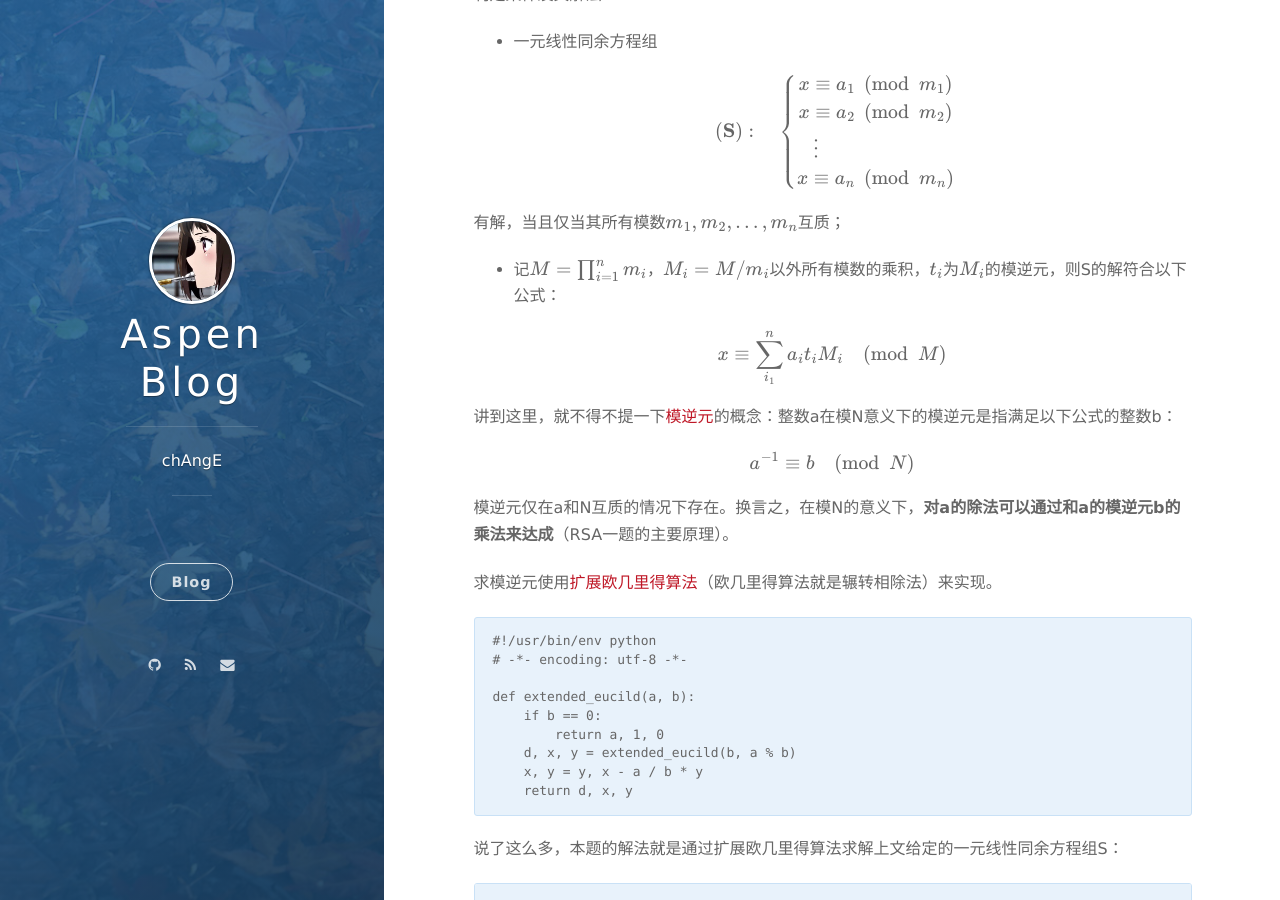
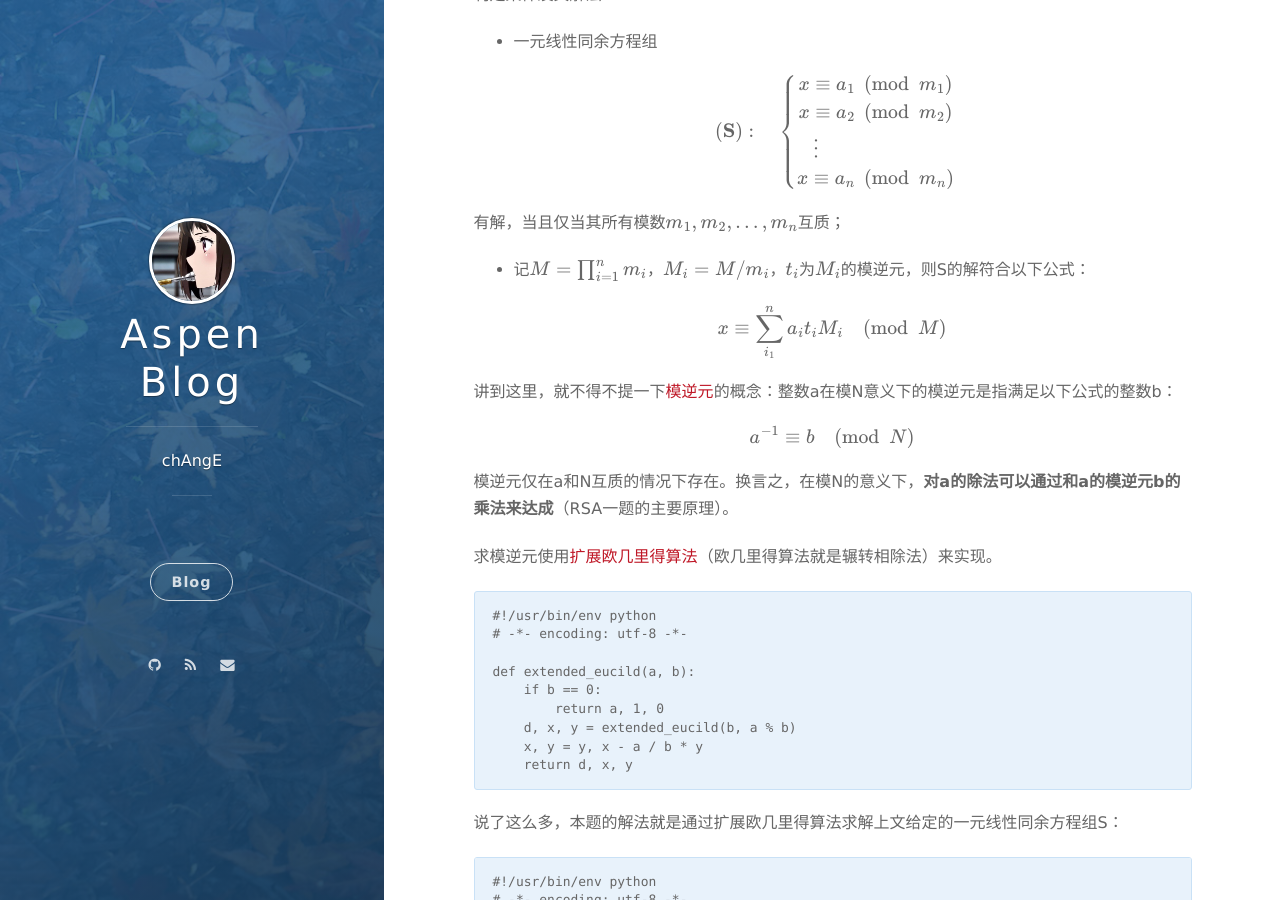
Before and after one commit to ultranal/ultranal.github.io, a Jekyll site: the page built from _posts/2018-05-28-suctf-writeup.md, in a window 1280 px wide and 900 px high, scrolled down 1895 px. Built offline with Jekyll 4.4.1, drawn with Linux system fonts in a browser that asks for light colours; nearby versions of some CDN libraries; formulas are drawn with MathJax 3.

Commit message:
update suctf 3

```diff
--- a/_posts/2018-05-28-suctf-writeup.md
+++ b/_posts/2018-05-28-suctf-writeup.md
@@ -94,7 +94,7 @@
 
 有解，当且仅当其所有模数\\(m_1, m_2, \ldots, m_n\\)互质；
 
-* 记\\(M=\prod_{i=1}^{n} m_i\\)，\\(M_i = M / m_i\\)以外所有模数的乘积，\\(t_i\\)为\\(M_i\\)的模逆元，则S的解符合以下公式：
+* 记\\(M=\prod_{i=1}^{n} m_i\\)，\\(M_i = M / m_i\\)，\\(t_i\\)为\\(M_i\\)的模逆元，则S的解符合以下公式：
 
 $$
 \begin{aligned}
```
